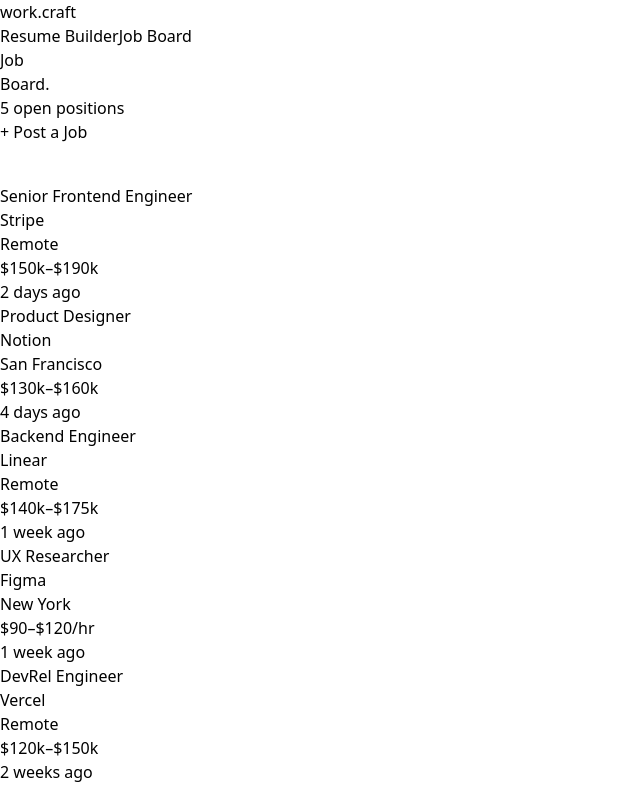
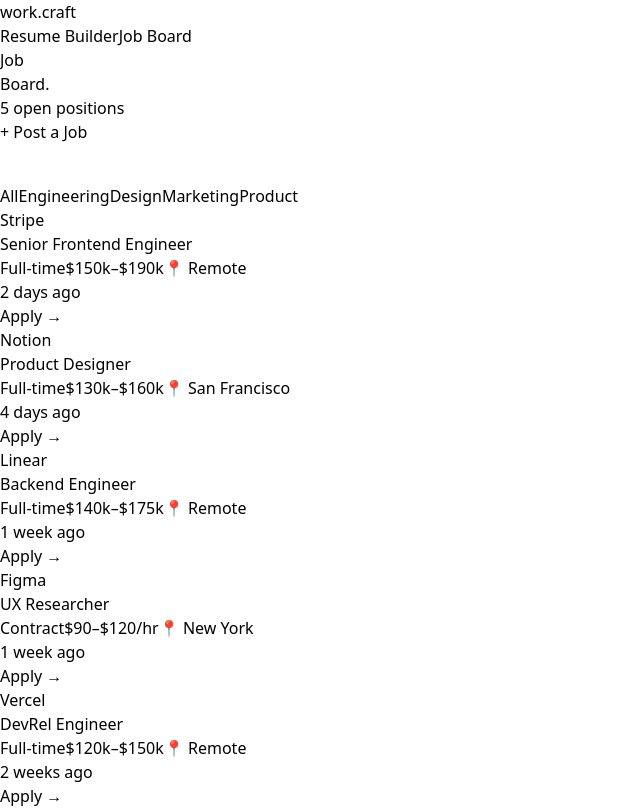
Before and after one commit to azimia404/job-board, a Next.js app: page / in a window 1280 px wide. Both pictures are taken after a click on the button "Job Board". Shown: the whole page, without its empty margins (0-640 px from the left). Built offline with nearby package versions, Linux system fonts and the light colour scheme.

Commit message:
job board updated

```diff
--- a/app/components/JobBoard.jsx
+++ b/app/components/JobBoard.jsx
@@ -20,7 +20,23 @@
   const [toast, setToast] = useState(null);
   const [form, setForm] = useState({ company: "", title: "", type: "Full-time", location: "", salary: "", category: "Engineering" });
 
+  const filtered = category === "All" ? jobs : jobs.filter(j => j.category === category);
+
   const setF = k => e => setForm(p => ({ ...p, [k]: e.target.value }));
+
+  const postJob = () => {
+    if (!form.title || !form.company) return;
+    const newJob = { ...form, id: Date.now(), date: "Just now" };
+    setJobs(p => [newJob, ...p]);
+    setForm({ company: "", title: "", type: "Full-time", location: "", salary: "", category: "Engineering" });
+    setShowModal(false);
+    showToast("Job posted successfully!");
+  };
+
+  const showToast = (msg) => {
+    setToast(msg);
+    setTimeout(() => setToast(null), 3000);
+  };
 
   return (
     <div>
@@ -33,17 +49,90 @@
           + Post a Job
         </button>
       </div>
-      <div className="jobs-grid">
-        {jobs.map(job => (
-          <div className="job-card" key={job.id}>
-            <h3>{job.title}</h3>
-            <p>{job.company}</p>
-            <p>{job.location}</p>
-            <p>{job.salary}</p>
-            <p>{job.date}</p>
-          </div>
+
+      <div className="filters">
+        {CATEGORIES.map(c => (
+          <button key={c} className={`filter-chip ${category === c ? "active" : ""}`} onClick={() => setCategory(c)}>{c}</button>
         ))}
       </div>
+
+      {filtered.length === 0 ? (
+        <div className="empty">
+          <div className="empty-icon">🔍</div>
+          <div style={{ fontFamily: "Playfair Display, serif", fontSize: 18 }}>No jobs in this category</div>
+        </div>
+      ) : (
+        <div className="jobs-grid">
+          {filtered.map(job => (
+            <div key={job.id} className="job-card">
+              <div>
+                <div className="job-card-company">{job.company}</div>
+                <div className="job-card-title">{job.title}</div>
+                <div className="job-card-tags">
+                  <span className="job-tag tag-type">{job.type}</span>
+                  {job.salary && <span className="job-tag tag-salary">{job.salary}</span>}
+                  {job.location && <span className="job-tag tag-location">📍 {job.location}</span>}
+                </div>
+              </div>
+              <div className="job-card-right">
+                <div className="job-card-date">{job.date}</div>
+                <button className="job-card-apply" onClick={() => showToast(`Applied to ${job.title}!`)}>Apply →</button>
+              </div>
+            </div>
+          ))}
+        </div>
+      )}
+
+      {showModal && (
+        <div className="modal-overlay" onClick={e => e.target === e.currentTarget && setShowModal(false)}>
+          <div className="modal">
+            <div className="modal-title">Post a Job</div>
+            <div className="form-row">
+              <div className="form-group">
+                <label className="form-label">Company</label>
+                <input className="form-input" placeholder="Acme Inc." value={form.company} onChange={setF("company")} />
+              </div>
+              <div className="form-group">
+                <label className="form-label">Job Title</label>
+                <input className="form-input" placeholder="Senior Engineer" value={form.title} onChange={setF("title")} />
+              </div>
+            </div>
+            <div className="form-row">
+              <div className="form-group">
+                <label className="form-label">Type</label>
+                <select className="form-input" value={form.type} onChange={setF("type")}>
+                  <option>Full-time</option>
+                  <option>Part-time</option>
+                  <option>Contract</option>
+                  <option>Internship</option>
+                </select>
+              </div>
+              <div className="form-group">
+                <label className="form-label">Category</label>
+                <select className="form-input" value={form.category} onChange={setF("category")}>
+                  {CATEGORIES.filter(c => c !== "All").map(c => <option key={c}>{c}</option>)}
+                </select>
+              </div>
+            </div>
+            <div className="form-row">
+              <div className="form-group">
+                <label className="form-label">Location</label>
+                <input className="form-input" placeholder="Remote / City" value={form.location} onChange={setF("location")} />
+              </div>
+              <div className="form-group">
+                <label className="form-label">Salary Range</label>
+                <input className="form-input" placeholder="$100k–$130k" value={form.salary} onChange={setF("salary")} />
+              </div>
+            </div>
+            <div className="modal-actions">
+              <button className="btn btn-ghost" onClick={() => setShowModal(false)}>Cancel</button>
+              <button className="btn btn-primary" onClick={postJob}>Post Job</button>
+            </div>
+          </div>
+        </div>
+      )}
+
+      {toast && <div className="toast">{toast}</div>}
     </div>
   );
 }
```
